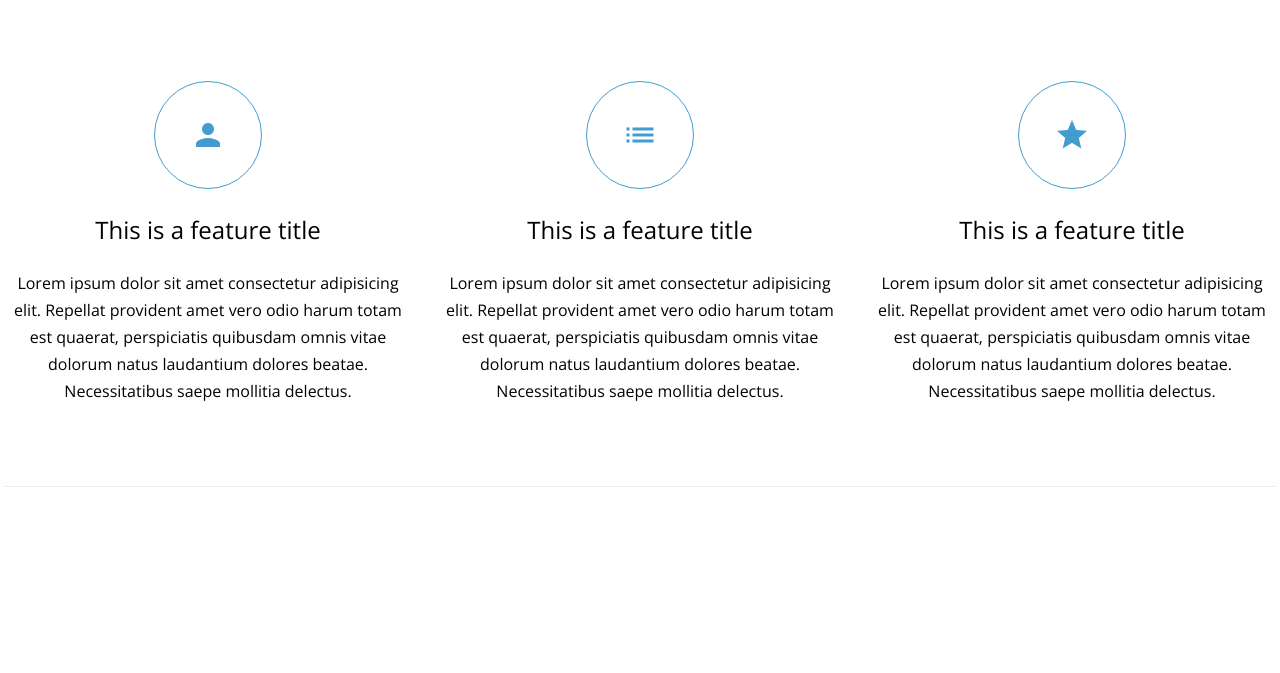
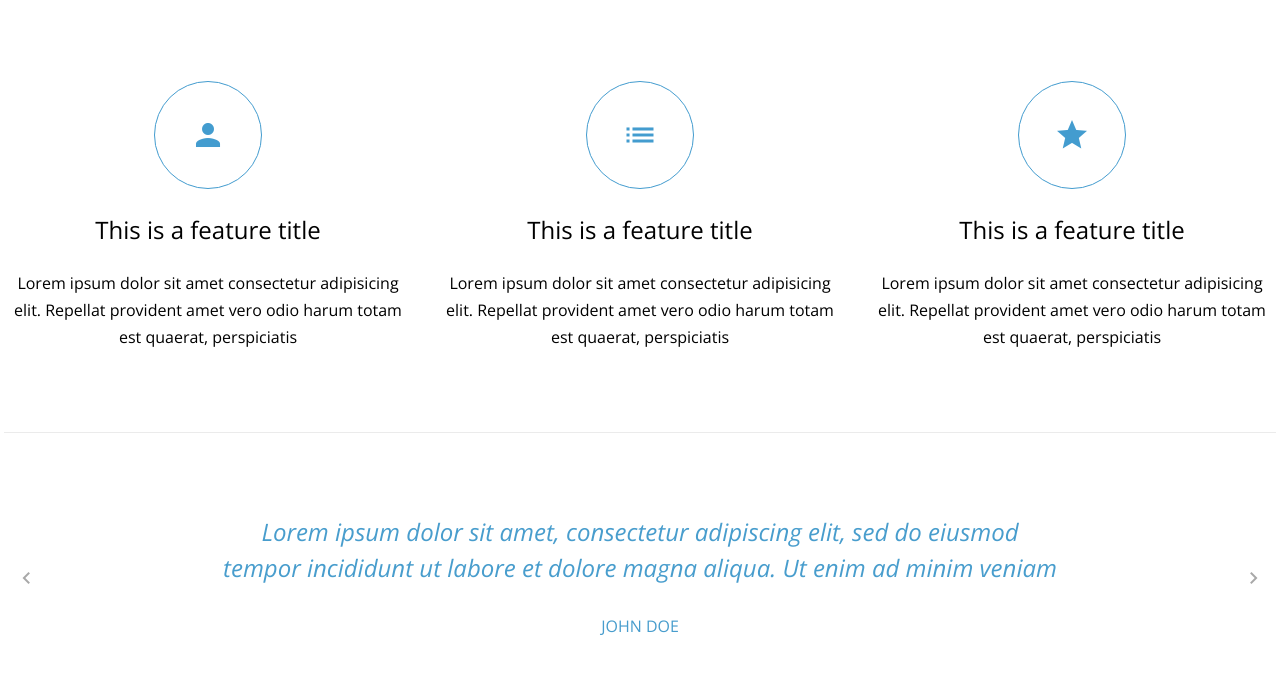
Before and after one commit to raspbsb/ACME, a plain HTML site: page index.html in a window 1280 px wide. Shown: the part 756-1429 px from the top of the page. Drawn offline with nearby package versions, Linux system fonts and the light colour scheme.

Commit message:
feat: testimonial HTML/CSS 추가

```diff
--- a/css/common.css
+++ b/css/common.css
@@ -1,6 +1,6 @@
-@import url('normalize.css');
-@import url('reset.css');
-@import url('flex-utility.css');
+@import url("normalize.css");
+@import url("reset.css");
+@import url("flex-utility.css");
 
 :root {
   /*
@@ -43,7 +43,9 @@ body {
   /* font-family: "Open Sans", sans-serif;
   font-size: var(--base-font);
   line-height: var(--base-unit); */
-  font: var(--base-font)/var(--base-unit) "Open Sans", sans-serif;
+  font:
+    var(--base-font)/var(--base-unit) "Open Sans",
+    sans-serif;
 }
 
 /* 폰트 위계 */
@@ -76,7 +78,7 @@ body {
   line-height: var(--base-unit);
 }
 
-.text-nav{
+.text-nav {
   font-size: var(--nav--item);
   font-weight: bold;
   text-transform: uppercase;
@@ -84,7 +86,7 @@ body {
 
 /* 링크 버튼 */
 
-.btn{
+.btn {
   height: 39px;
   background: var(--super--light--gray);
   border-radius: 3px;
@@ -98,34 +100,34 @@ body {
   text-transform: uppercase;
 }
 
-.btn .material-icons{
+.btn .material-icons {
   font-size: 14px;
 }
 
-.btn.big{
+.btn.big {
   height: calc(var(--base-unit) * 2);
   padding: 0 30px;
 }
 
-.btn-primary{
+.btn-primary {
   background: var(--primary);
   color: var(--secondary);
 }
 
 /* 폼 요소 */
 
-.hero{
+.hero {
   background: var(--hero);
 }
 
-form{
+form {
   width: 350px;
   display: flex;
   flex-direction: column;
   gap: 10px;
 }
 
-form .field{
+form .field {
   height: calc(var(--base-unit) * 2);
   background: var(--white);
   border-radius: 3px;
@@ -135,16 +137,16 @@ form .field{
   color: var(--light--gray);
 }
 
-form .field input{
+form .field input {
   font-style: italic;
-  color:var(--black);
+  color: var(--black);
 }
 
-form .field input::placeholder{
+form .field input::placeholder {
   color: var(--super--light--gray);
 }
 
-form button{
+form button {
   height: calc(var(--base-unit) * 2);
   border: 1px solid var(--white);
   border-radius: 3px;
@@ -159,47 +161,87 @@ form button{
 
 /* 레이아웃 */
 
-.container{
+.container {
   width: 1272px;
   margin: 0 auto;
 }
 
-.inner-pd{
+.inner-pd {
   padding: calc(var(--base-unit) * 3) 0;
 }
 
-.inner-top-pd{
+.inner-top-pd {
   padding-top: calc(var(--base-unit) * 3);
 }
 
-hr{
+hr {
   border: none;
   /* border-top: 1px solid var(--super--light--gray); */
   height: 1px;
   background: var(--super--light--gray);
 }
 
-
 /* 헤더 */
 
-body > header{
+body > header {
   background: var(--white);
   padding: var(--base-unit) 0;
-  box-shadow: 0 4px 5px rgba(0, 0, 0, .1);
+  box-shadow: 0 4px 5px rgba(0, 0, 0, 0.1);
 }
 
-.hidden{
-	position: absolute;
-	clip-path:inset(50%);
-	width: 1px;
-	height: 1px;
-	overflow:hidden;
+.hidden {
+  position: absolute;
+  clip-path: inset(50%);
+  width: 1px;
+  height: 1px;
+  overflow: hidden;
 }
 
-header nav ul{
+header nav ul {
   gap: 10px;
 }
 
-header nav ul li:first-child{
+header nav ul li:first-child {
   margin-right: 40px;
 }
+
+/* 슬라이드 */
+
+.slidewrapper {
+  position: relative;
+  overflow: hidden;
+}
+
+.slidecontainer {
+  width: 300%; /* js 부모 너비파악, 슬라이드 개수 파악, 너비 계산 지정할 예정 */
+  display: flex;
+  transition: 0.3s ease-out;
+}
+
+.slidecontainer li {
+  width: 100%;
+  display: flex;
+  flex-direction: column;
+  align-items: center;
+  gap: var(--base-unit);
+}
+
+.slidewrapper button {
+  width: 45px;
+  height: 45px;
+  display: flex;
+  justify-content: center;
+  align-items: center;
+  color: var(--light--gray);
+  cursor: pointer;
+  position: absolute;
+  top: 50%;
+  transform: translateY(-50%);
+}
+
+.slidewrapper button.prev {
+  left: 0;
+}
+.slidewrapper button.next {
+  right: 0;
+}
--- a/css/index.css
+++ b/css/index.css
@@ -1,20 +1,20 @@
-.hero h3{
+.hero h3 {
   color: var(--white);
 }
 
-.features ul{
+.features ul {
   gap: 24px;
   text-align: center;
 }
 
-.features ul li{
+.features ul li {
   display: flex;
   flex-direction: column;
   gap: var(--base-unit);
   align-items: center;
 }
 
-.features ul li .icon{
+.features ul li .icon {
   width: calc(var(--base-unit) * 4);
   height: calc(var(--base-unit) * 4);
   display: flex;
@@ -26,6 +26,23 @@
   color: var(--medium-blue);
 }
 
-.features ul li .icon span{
+.features ul li .icon span {
   font-size: 36px;
 }
+
+.testimonial li {
+  font-weight: 300;
+  color: var(--light-blue);
+  text-align: center;
+}
+
+.testimonial blockquote {
+  width: 840px;
+  font-style: italic;
+  font-size: 24px;
+  line-height: 36px;
+}
+
+.testimonial small {
+  text-transform: uppercase;
+}
--- a/index.html
+++ b/index.html
@@ -1,27 +1,26 @@
-<!DOCTYPE html>
+<!doctype html>
 <html lang="en">
-
   <head>
-  <meta charset="UTF-8">
-  <meta name="viewport" content="width=device-width, initial-scale=1.0">
+    <meta charset="UTF-8" />
+    <meta name="viewport" content="width=device-width, initial-scale=1.0" />
     <title>ACME</title>
-  <link rel="preconnect" href="https://fonts.googleapis.com">
-  <link rel="preconnect" href="https://fonts.gstatic.com" crossorigin>
-  <link href="https://fonts.googleapis.com/css2?family=Open+Sans:ital,wght@0,300..800;1,300..800&display=swap"
-    rel="stylesheet">
-  <link href="https://fonts.googleapis.com/icon?family=Material+Icons" rel="stylesheet">
-  <link rel="stylesheet" href="css/common.css">
-  <link rel="stylesheet" href="css/index.css">
-
+    <link rel="preconnect" href="https://fonts.googleapis.com" />
+    <link rel="preconnect" href="https://fonts.gstatic.com" crossorigin />
+    <link
+      href="https://fonts.googleapis.com/css2?family=Open+Sans:ital,wght@0,300..800;1,300..800&display=swap"
+      rel="stylesheet"
+    />
+    <link href="https://fonts.googleapis.com/icon?family=Material+Icons" rel="stylesheet" />
+    <link rel="stylesheet" href="css/common.css" />
+    <link rel="stylesheet" href="css/index.css" />
   </head>
 
   <body>
-
     <header class="d-flex justify-content-between">
       <div class="container d-flex justify-content-between align-items-center">
         <h1 class="logo">
           <a href="index.html">
-          <img src="images/logo.png" alt="ACME Logo">
+            <img src="images/logo.png" alt="ACME Logo" />
             <span class="hidden">ACME</span>
           </a>
         </h1>
@@ -33,7 +32,10 @@
               <a href="">about</a>
             </li>
             <li>
-            <a href="#" class="btn btn-secondary"><span class="material-icons">lock</span>sign in</a>
+              <a href="#" class="btn btn-secondary">
+                <span class="material-icons">lock</span>
+                sign in
+              </a>
             </li>
             <li>
               <a href="#" class="btn btn-primary">sign up free</a>
@@ -49,7 +51,7 @@
           <h2 class="text-heading-xl">portfolio manager</h2>
           <h3 class="text-body-l">It's awesome. And it's FREE!</h3>
           <a href="#" class="btn btn-primary big">sign up for free</a>
-        <img src="images/Hero_Image.png" alt="">
+          <img src="images/Hero_Image.png" alt="" />
         </div>
       </section>
       <section class="features container inner-pd">
@@ -60,35 +62,75 @@
               <span class="material-icons">person</span>
             </div>
             <h3 class="text-heading-s">This is a feature title</h3>
-          <p>Lorem ipsum dolor sit amet consectetur adipisicing elit. Repellat provident amet vero odio harum totam est
-            quaerat, perspiciatis quibusdam omnis vitae dolorum natus laudantium dolores beatae. Necessitatibus saepe
-            mollitia delectus.</p>
+            <p>
+              Lorem ipsum dolor sit amet consectetur adipisicing elit. Repellat provident amet vero
+              odio harum totam est quaerat, perspiciatis
+            </p>
           </li>
           <li>
             <div class="icon">
               <span class="material-icons">list</span>
             </div>
             <h3 class="text-heading-s">This is a feature title</h3>
-          <p>Lorem ipsum dolor sit amet consectetur adipisicing elit. Repellat provident amet vero odio harum totam est
-            quaerat, perspiciatis quibusdam omnis vitae dolorum natus laudantium dolores beatae. Necessitatibus saepe
-            mollitia delectus.</p>
+            <p>
+              Lorem ipsum dolor sit amet consectetur adipisicing elit. Repellat provident amet vero
+              odio harum totam est quaerat, perspiciatis
+            </p>
           </li>
           <li>
             <div class="icon">
               <span class="material-icons">star</span>
             </div>
             <h3 class="text-heading-s">This is a feature title</h3>
-          <p>Lorem ipsum dolor sit amet consectetur adipisicing elit. Repellat provident amet vero odio harum totam est
-            quaerat, perspiciatis quibusdam omnis vitae dolorum natus laudantium dolores beatae. Necessitatibus saepe
-            mollitia delectus.</p>
+            <p>
+              Lorem ipsum dolor sit amet consectetur adipisicing elit. Repellat provident amet vero
+              odio harum totam est quaerat, perspiciatis
+            </p>
           </li>
         </ul>
       </section>
 
-    <hr class="container">
+      <hr class="container" />
 
-    <section class="testimonial container inner-pd">
+      <section class="testimonial slidewrapper container inner-pd">
         <h2 class="hidden">testimonial</h2>
+        <ul class="slidecontainer">
+          <li>
+            <blockquote>
+              <p>
+                Lorem ipsum dolor sit amet, consectetur adipiscing elit, sed do eiusmod tempor
+                incididunt ut labore et dolore magna aliqua. Ut enim ad minim veniam
+              </p>
+            </blockquote>
+            <small>john doe</small>
+          </li>
+          <li>
+            <blockquote>
+              <p>
+                Lorem ipsum dolor sit amet, consectetur adipiscing elit, sed do eiusmod tempor
+                incididunt ut labore et dolore magna aliqua. Ut enim ad minim veniam
+              </p>
+            </blockquote>
+            <small>jane doe</small>
+          </li>
+          <li>
+            <blockquote>
+              <p>
+                Lorem ipsum dolor sit amet, consectetur adipiscing elit, sed do eiusmod tempor
+                incididunt ut labore et dolore magna aliqua. Ut enim ad minim veniam
+              </p>
+            </blockquote>
+            <small>tomas</small>
+          </li>
+        </ul>
+
+        <button type="button" class="button prev">
+          <span class="material-icons">chevron_left</span>
+        </button>
+
+        <button type="button" class="button next">
+          <span class="material-icons">chevron_right</span>
+        </button>
       </section>
 
       <section class="cta inner-pd">
@@ -97,7 +139,5 @@
     </main>
 
     <footer class="inner-pd"></footer>
-
   </body>
-
 </html>
```
Also changed, not shown: css/flex-utility.css (+6 -6 lines). Lines whose indentation alone changed are shown as unchanged.
